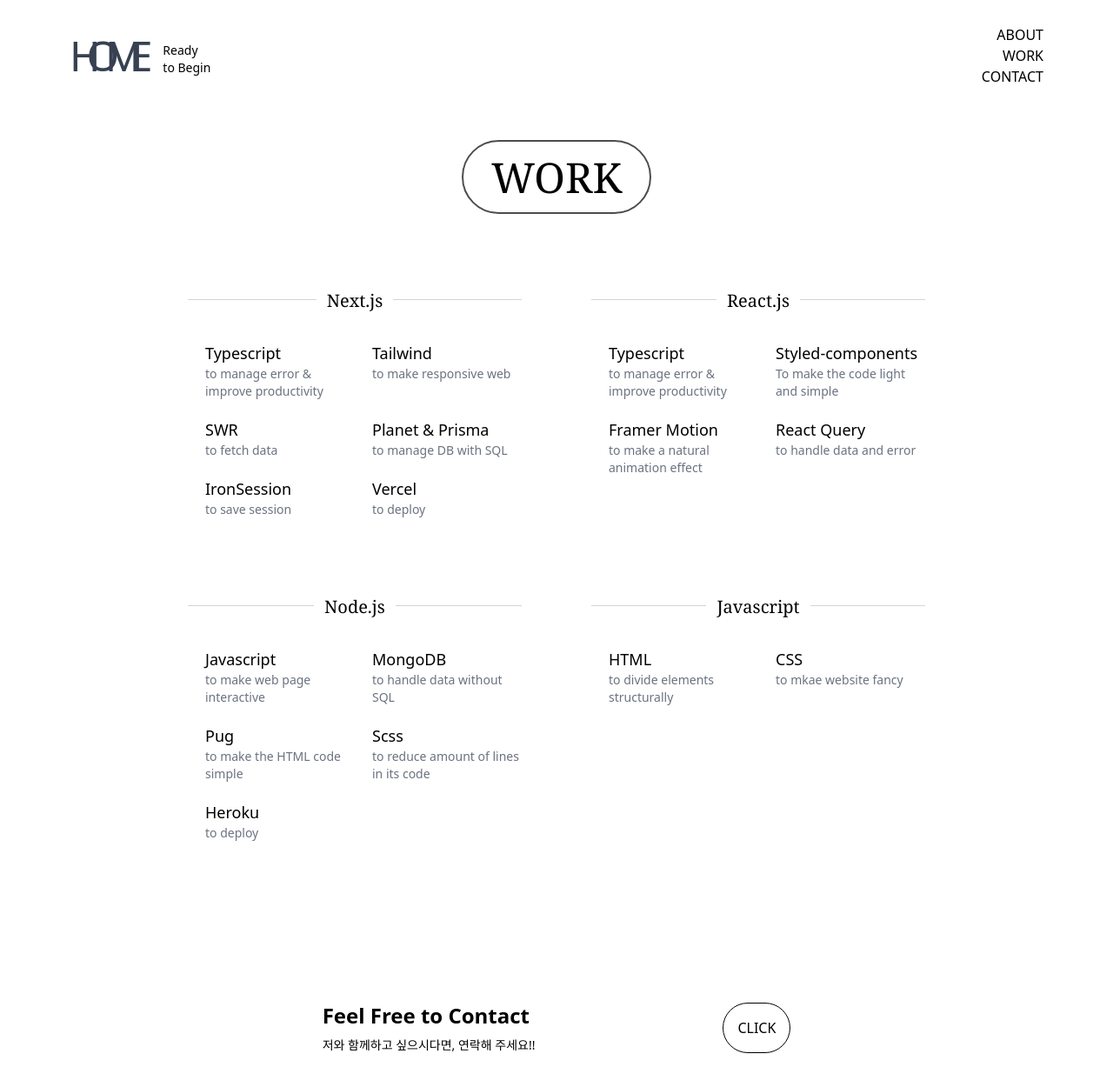
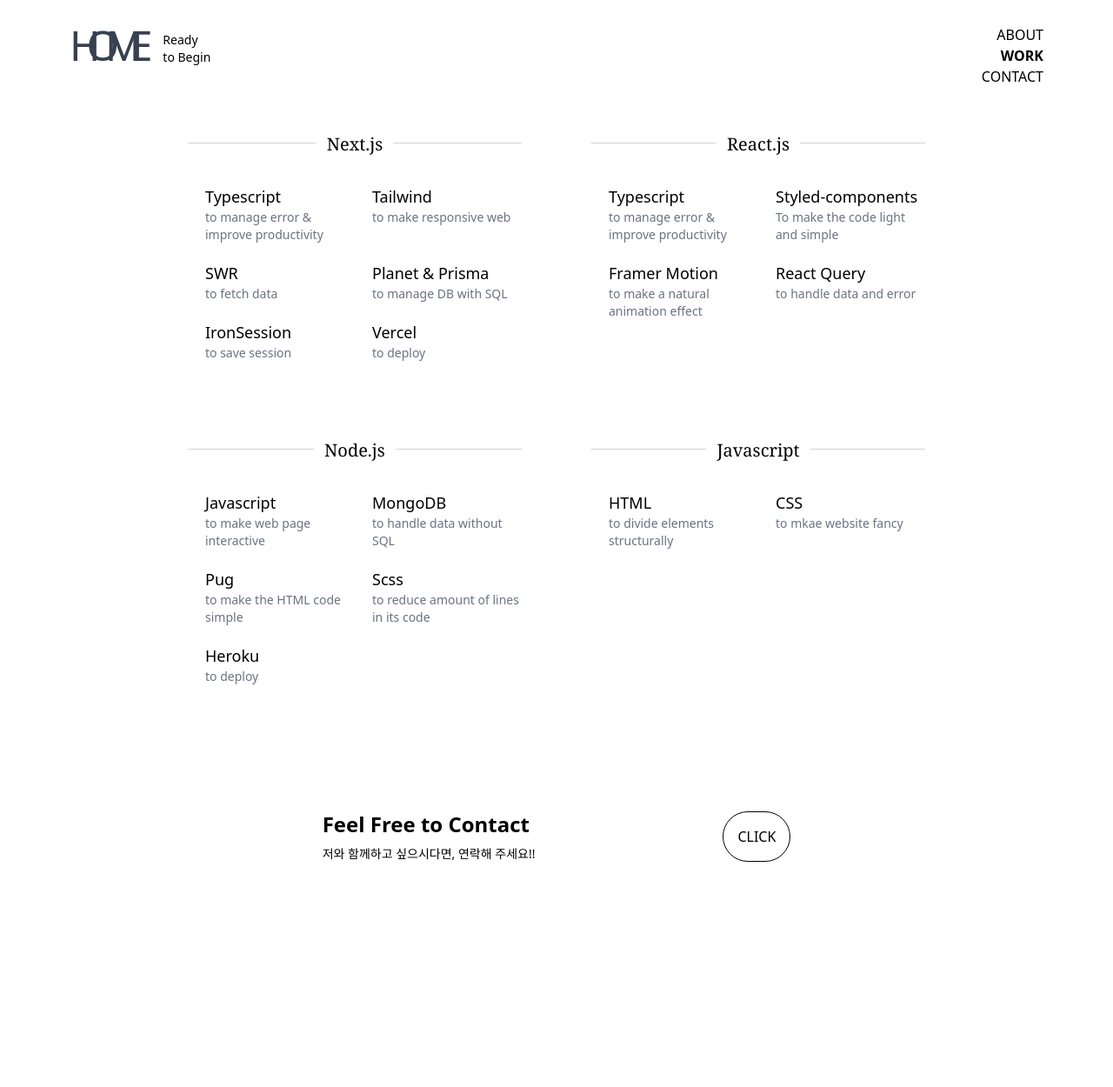
Before and after one commit to GEON1999/Profile, a Next.js app: page /work in a window 1280 px wide. Shown: the whole page at 87% size. After the commit the page ends 992 px from the top, so only its background shows below. Built offline with nearby package versions, Linux system fonts and the light colour scheme.

Commit message:
fixed nav

```diff
--- a/components/contact.tsx
+++ b/components/contact.tsx
@@ -3,7 +3,7 @@
 
 export default function Contact() {
   return (
-    <div className="flex space-x-[6vw] justify-center items-center my-10">
+    <div className="flex space-x-[6vw] justify-center items-center ">
       <div className="md:w-96">
         <div className="space-y-2">
           <span className="md:text-2xl text-lg font-extrabold">
@@ -15,7 +15,7 @@
         </div>
       </div>
       <Link href="/contact">
-        <div className="md:p-4 px-2 py-1 rounded-full font-thin shadow-sm border-black border">
+        <div className="md:p-4 px-2 py-1 rounded-full font-thin shadow-sm border-black border animate-[drift_3s_linear_infinite]">
           CLICK
         </div>
       </Link>
--- a/components/layout.tsx
+++ b/components/layout.tsx
@@ -12,11 +12,12 @@
 
   return (
     <div className="bg-transparent">
-      <nav className="flex justify-between mb-20 md:text-xl items-center md:pt-7 pt-3 md:mx-20 mx-4 font-bold">
+      <nav className=" md:text-xl md:pt-7 font-bold fixed w-[100%] z-10 bg-white pb-4">
+        <div className="flex justify-between md:mx-20 mx-4 mt-5 md:mt-0">
           <Link href="/">
             <div className="flex space-x-3 justify-center items-end">
               <div className="flex flex-col">
-              <span className="text-5xl font-thin flex items-end text-gray-700 -space-x-4 hover:space-x-0  hover:ease-in-out ease-in-out duration-200">
+                <span className="text-5xl font-thin flex items-end text-gray-700 -space-x-4">
                   <p>H</p>
                   <p>O</p>
                   <p>M</p>
@@ -29,22 +30,22 @@
               </div>
             </div>
           </Link>
-        <ul className="flex flex-col justify-center items-end space-x-4 text-base font-thin ">
+          <ul className="flex flex-col justify-center items-end space-x-4 text-base font-thin">
             <Link href="/about">
               <li
                 className={cls(
-                `hover:text-lg hover:ease-in ease-in-out duration-200`,
+                  ``,
                   router.asPath === "/about" ? "font-bold" : ""
                 )}
               >
                 ABOUT
               </li>
             </Link>
-          <Link href="/stack">
+            <Link href="/work">
               <li
                 className={cls(
-                `hover:text-lg hover:ease-in ease-in-out duration-200`,
-                router.asPath === "/stack" ? "font-bold" : ""
+                  ``,
+                  router.asPath === "/work" ? "font-bold" : ""
                 )}
               >
                 WORK
@@ -54,7 +55,7 @@
             <Link href="/contact">
               <li
                 className={cls(
-                `hover:text-lg hover:ease-in ease-in-out duration-200`,
+                  ``,
                   router.asPath === "/contact" ? "font-bold" : ""
                 )}
               >
@@ -62,6 +63,7 @@
               </li>
             </Link>
           </ul>
+        </div>
       </nav>
       <div>{children}</div>
     </div>
--- a/pages/about.tsx
+++ b/pages/about.tsx
@@ -5,8 +5,9 @@
 export default function About() {
   return (
     <div>
-      <Layout />
-      <div className="felx justify-center text-center font-serif text-5xl md:mb-20 mb-10">
+      <Layout>
+        <div className="relative   top-40">
+          <div className="felx justify-center text-center font-serif text-5xl md:mb-20 mb-10 ">
             <span className="border-2 px-8 py-2 rounded-full border-black border-opacity-70">
               ABOUT
             </span>
@@ -18,30 +19,31 @@
                   Choice.
                 </h1>
                 <p className="relative bottom-5 font-medium text-black">
-              중요한 선택일수록 적게 생각하고 행동부터 합니다.
+                  중요한 선택일수록 생각보단 행동을 합니다.
                 </p>
                 <p>
-              살아가다 보면 세상은 정해진 선택지와 틀 안에서의 반복 같고, 옳고
-              그름이 정해져 있는 것만 같습니다. 그러나 선택지와 틀은 아는 만큼
-              보이고, 옳고 그름의 기준도 개개인 마다 다릅니다.
+                  살아가다 보면 세상은 정해진 선택지와 틀 안에서의 반복 같고,
+                  옳고 그름이 정해져 있는 것만 같습니다. 그러나 선택지와 틀은
+                  아는 만큼 보이고, 옳고 그름의 기준도 개개인 마다 다릅니다.
                 </p>
                 <p>
-              그래서 저만의 기준이 필요했습니다. 상대적이지 않고 잘 변하지 않는,
-              하지만 그 기준은 세우지 못했습니다. 보이는 게 달라지면서 항상
-              기준도 바뀌었습니다. 무엇보다 &#39;경험&#39;의 양이 부족해서인지,
-              시야가 좁았고, 좁은 시야 앞에 놓은 선택지들은 항상 두려움의
-              대상이었습니다.
+                  그래서 저만의 기준이 필요했습니다. 상대적이지 않고 잘 변하지
+                  않는, 하지만 그 기준은 세우지 못했습니다. 보이는 게 달라지면서
+                  항상 기준도 바뀌었습니다. 무엇보다 &#39;경험&#39;의 양이
+                  부족해서인지, 시야가 좁았고, 좁은 시야 앞에 놓은 선택지들은
+                  항상 두려움의 대상이었습니다.
                 </p>
                 <p>
-              눈앞에 놓인 선택지는 모두 마음에 들지 않았고, 틀 안에서 벗어나고
-              싶었습니다. 학창 시절 학교와 잘 맞지 않던 저는 자퇴를 결정
-              했습니다. 많은 청소년이 그렇듯, 저에게도 어려움들이 있었고 그런
-              상황에서 맞지 않는 학교에 가야 할 이유를 찾지 못했습니다.
+                  눈앞에 놓인 선택지는 모두 마음에 들지 않았고, 틀 안에서
+                  벗어나고 싶었습니다. 학창 시절 학교와 잘 맞지 않던 저는 자퇴를
+                  결정 했습니다. 많은 청소년이 그렇듯, 저에게도 어려움들이
+                  있었고 그런 상황에서 맞지 않는 학교에 가야 할 이유를 찾지
+                  못했습니다.
                 </p>
                 <p>
-              그렇게 자퇴를 결정하게 되었고, 그 선택 후 알게 되었습니다. 모두가
-              당연시하던 학교도 선택이였다는 것을. 두려움은 실체보다 부풀려져
-              있었다는 사실을.
+                  그렇게 자퇴를 결정하게 되었고, 그 선택 후 알게 되었습니다.
+                  모두가 당연시하던 학교도 선택이였다는 것을. 두려움은 실체보다
+                  부풀려져 있었다는 사실을.
                 </p>
               </div>
               <div className="space-y-8 flex flex-col items-end font-light text-gray-600 mb-32">
@@ -53,14 +55,15 @@
                 </p>
                 <p className="w-[40vw]">
                   저는 시야가 좁고 경험이 부족했기에 경험이 절실했습니다. 학교를
-              그만두고 무엇을 해야 할지 알 길이 없는 저는 시야를 넓히고 더 많은
-              경험을 하기 위해 비교적 필리핀 유학을 도전 해보았습니다. 그것이
-              저의 &#39;첫 도전&#39; 이였습니다.
+                  그만두고 무엇을 해야 할지 알 길이 없는 저는 시야를 넓히고 더
+                  많은 경험을 하기 위해 비교적 필리핀 유학을 도전 해보았습니다.
+                  그것이 저의 &#39;첫 도전&#39; 이였습니다.
                 </p>
                 <p className="w-[40vw]">
-              필리핀 스파르타 어학원에서는 아침 일과가 오전 6시부터 오후 9시까지
-              정해져 있고, 모든 게 통제되어 있었습니다. 무언가 한 가지를 위해
-              그렇게 많은 시간과 노력을 들인 게 처음이라 쉽지 않았습니다.
+                  필리핀 스파르타 어학원에서는 아침 일과가 오전 6시부터 오후
+                  9시까지 정해져 있고, 모든 게 통제되어 있었습니다. 무언가 한
+                  가지를 위해 그렇게 많은 시간과 노력을 들인 게 처음이라 쉽지
+                  않았습니다.
                 </p>
                 <p className="w-[40vw]">
                   선택에는 책임이 따른다는 걸 그때 깨달았던 것 같습니다. 하지만
@@ -76,7 +79,8 @@
                   High Goal.
                 </h1>
                 <p className="relative bottom-5 font-medium text-black">
-              높이 향한 꿈은 저를 지속해서 앞으로 나아가게 해주는 원동력 입니다.
+                  높이 향한 꿈은 저를 지속해서 앞으로 나아가게 해주는 원동력
+                  입니다.
                 </p>
                 <p>
                   어릴 때는 그저 대단한 사람 되고 싶었습니다. 청소년이 되어
@@ -85,14 +89,15 @@
                 </p>
                 <p>
                   회사에 다니기 시작하면서는 부자가 되기 위해 벌어야 하는 돈과
-              시간을 계산해보기 시작했습니다. 그리고 왜 부자가 되고 싶었는지도
-              생각해보았습니다.
+                  시간을 계산해보기 시작했습니다. 그리고 왜 부자가 되고
+                  싶었는지도 생각해보았습니다.
                 </p>
                 <p>저는 돈으로 시간을 사는 사람이 되고 싶습니다.</p>
                 <p>저는 제가 성취할 수 있는 일을 하는 사람이고 싶습니다.</p>
                 <p>
                   그렇기에 전공으로 선택했으나 시작해보지 못했던 프로그래밍을
-              시작했고, 제가 하는 일에 성취감과 자부심을 느끼며 일하고 싶습니다.
+                  시작했고, 제가 하는 일에 성취감과 자부심을 느끼며 일하고
+                  싶습니다.
                 </p>
                 <p>그러기 위해 끊임없이 배우고 앞으로 나아가려 합니다.</p>
               </div>
@@ -101,5 +106,7 @@
 
           <Contact />
         </div>
+      </Layout>
+    </div>
   );
 }
--- a/pages/index.tsx
+++ b/pages/index.tsx
@@ -6,8 +6,8 @@
   return (
     <div>
       <Layout>
-        <div className="text-center">
-          <div className="-mt-16 text-[25vw] font-extrabold text-transparent  bg-clip-text back bg-[url('../imgs/dark.gif')] flex flex-col">
+        <div className="text-center relative top-52  md:top-24">
+          <div className="text-[25vw] font-extrabold text-transparent  bg-clip-text back bg-[url('../imgs/dark.gif')] flex flex-col">
             <span>GEON</span>
           </div>
           <span className="text-[3vw] font-extrabold bg-clip-text text-transparent bg-gradient-to-r from-black to-gray-200">
```
Lines whose indentation alone changed are shown as unchanged.
